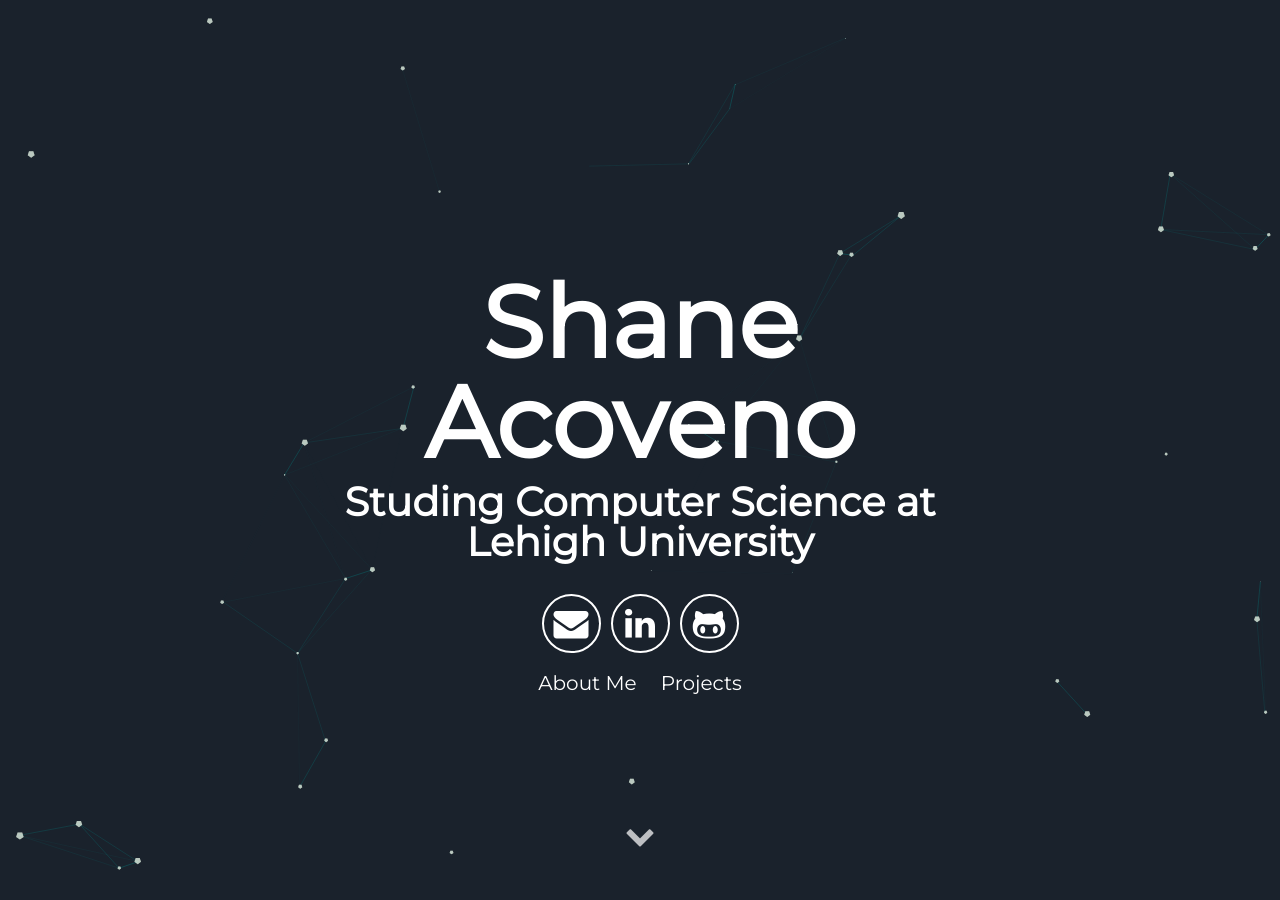
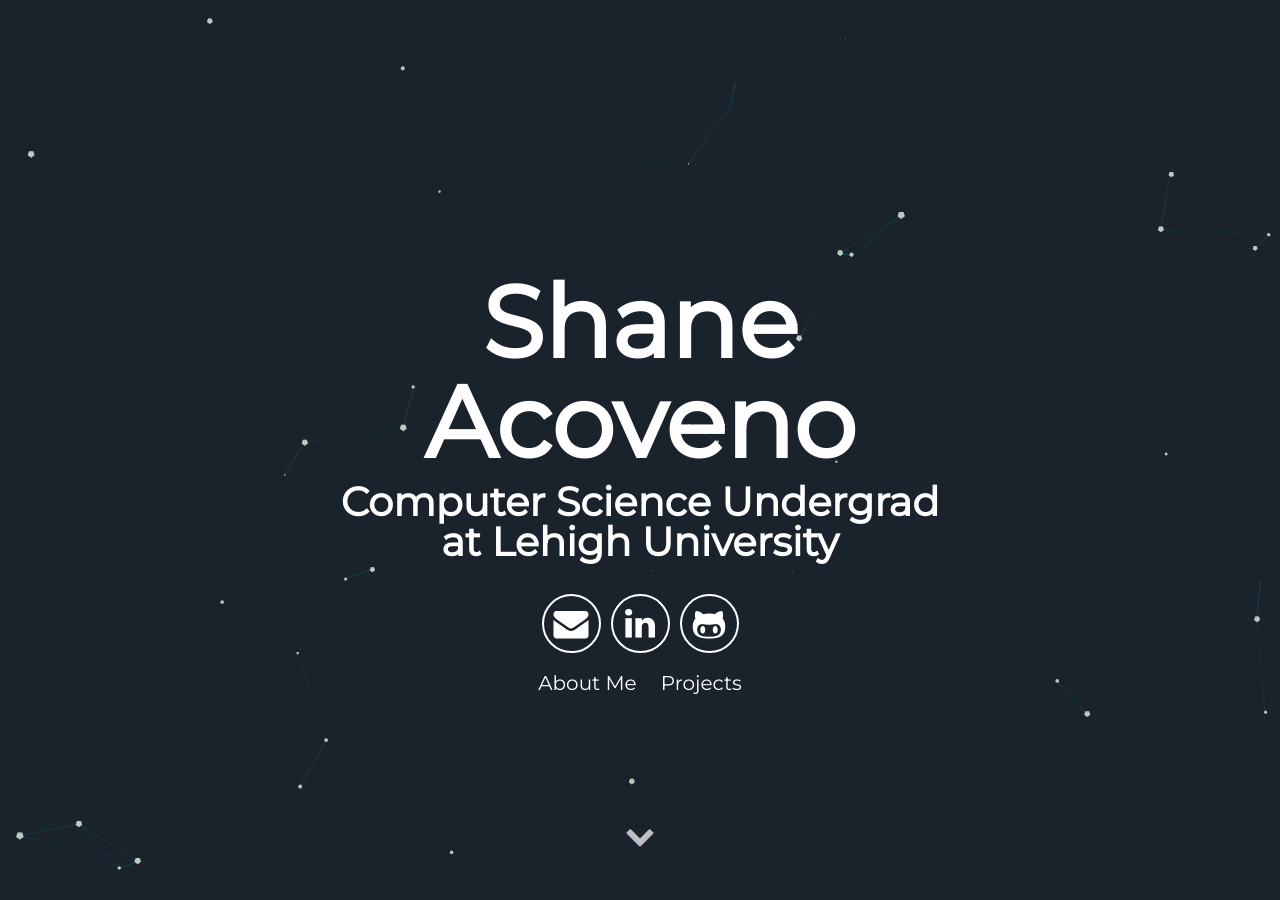
Before and after one commit to shaneacoveno/shaneacoveno.github.io, a Jekyll site: the page built from index.html, in a window 1280 px wide and 900 px high. Built offline with Jekyll 4.4.1, drawn with Linux system fonts in a browser that asks for light colours.

Commit message:
Update _config.yml

```diff
--- a/_config.yml
+++ b/_config.yml
@@ -7,7 +7,7 @@ description: A portfolio of Lehigh Computer Science student Shane Acoveno
 # User settings
 username: Shane Acoveno
 user_description: A portfolio of Lehigh Computer Science student Shane Acoveno
-user_title: Studing Computer Science at Lehigh University
+user_title: Computer Science Undergrad at Lehigh University
 email: shaneacoveno@gmail.com
 twitter_username: shaneacoveno
 github_username:  shaneacoveno
```
